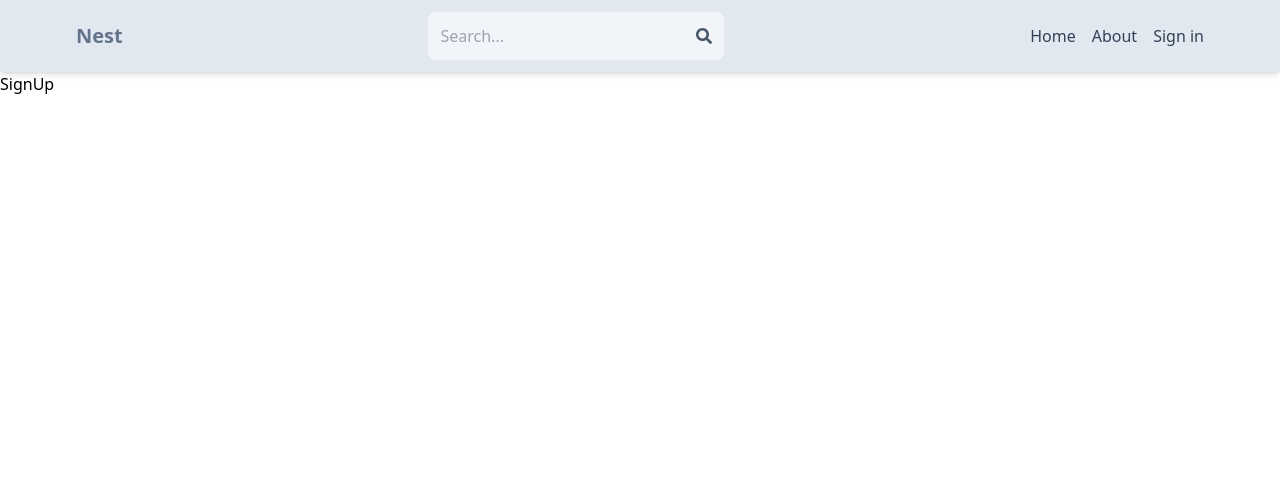
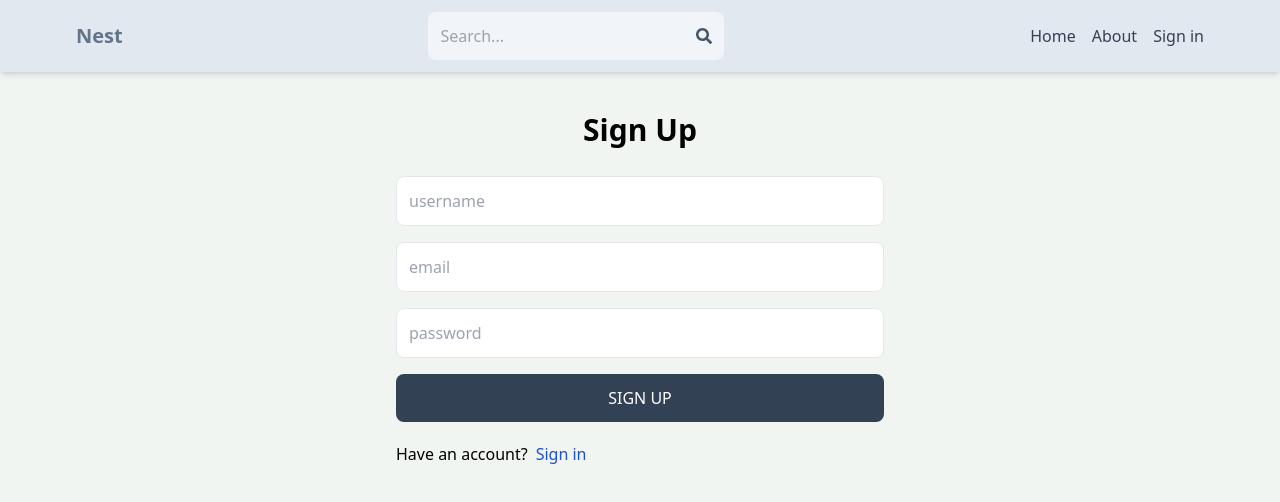
Before and after one commit to rajaniraju/Nest, a React (Vite) app in the folder client/: page /signUp in a window 1280 px wide. Shown: the top 502 px of the page. Built offline with nearby package versions, Linux system fonts and the light colour scheme.

Commit message:
Created Sign up UI

```diff
--- a/client/src/index.css
+++ b/client/src/index.css
@@ -2,3 +2,7 @@
 @tailwind base;
 @tailwind components;
 @tailwind utilities;
+
+body{
+    background-color: rgb(241,245,241);
+}
--- a/client/src/pages/SignUp.jsx
+++ b/client/src/pages/SignUp.jsx
@@ -1,7 +1,36 @@
-import React from 'react'
+import React from "react";
+import { Link } from "react-router-dom";
 
 export default function SignUp() {
-  return (
-    <div>SignUp</div>
-  )
+	return (
+		<div className='p-3 max-w-lg mx-auto'>
+			<h1 className='text-3xl text-center font-semibold my-7'>Sign Up</h1>
+			<form className='flex flex-col gap-4'>
+				<input
+					type='text'
+					placeholder='username'
+					className='border p-3 rounded-lg'
+					id='username'></input>
+				<input
+					type='email'
+					placeholder='email'
+					className='border p-3 rounded-lg'
+					id='email'></input>
+				<input
+					type='password'
+					placeholder='password'
+					className='border p-3 rounded-lg'
+					id='password'></input>
+				<button className='bg-slate-700 text-white p-3 rounded-lg uppercase hover:opacity-95 disabled:opacity-80'>
+					Sign Up
+				</button>
+			</form>
+			<div className='flex gap-2 mt-5'>
+				<p>Have an account?</p>
+				<Link to='/signIn'>
+					<span className='text-blue-700'>Sign in</span>
+				</Link>
+			</div>
+		</div>
+	);
 }
```
Also changed, not shown: 1 other file (tests, documents, lock files or other folders).
